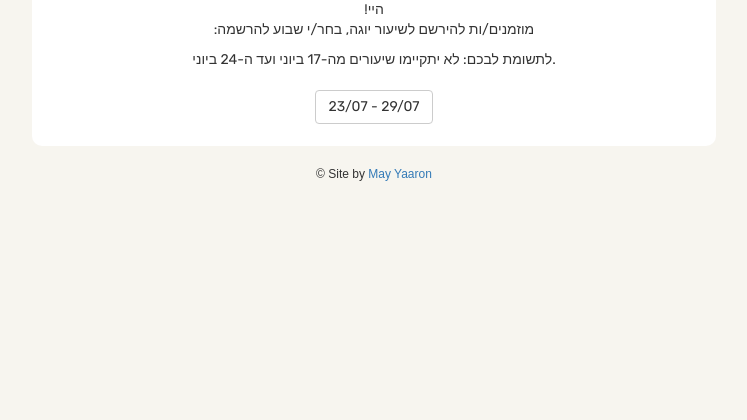
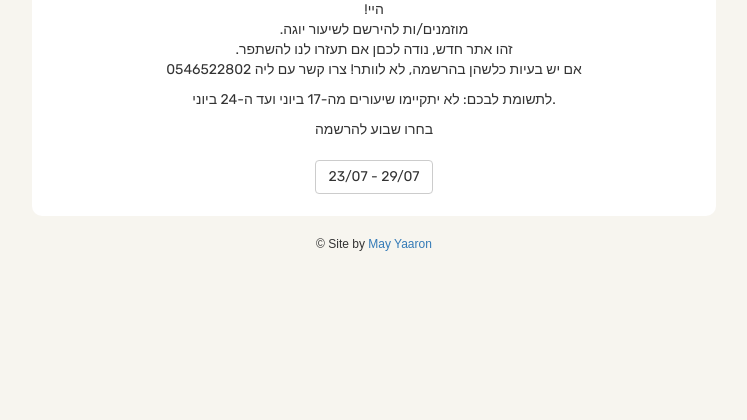
Before and after one commit to maykmayx/YogaRegApp, a Django app: page / in a window 1280 px wide. Shown: the part 321-741 px from the top of the page, without its empty margins (266-1013 px from the left). Run offline with Django 3.2, Linux system fonts and the light colour scheme; some libraries are stand-ins or nearby versions.

```diff
--- a/app/templates/index.html
+++ b/app/templates/index.html
@@ -25,8 +25,15 @@
                     <div class="row">
                         <div class="col-xs-12">
                             <p dir="rtl">היי!<br>
-                            מוזמנים/ות להירשם לשיעור יוגה, בחר/י שבוע להרשמה:</p>
+
+                            מוזמנים/ות להירשם לשיעור יוגה.
+                            <br>
+                                זהו אתר חדש, נודה לכםן אם תעזרו לנו להשתפר.
+                                <br>
+                                אם יש בעיות כלשהן בהרשמה, לא לוותר! צרו קשר עם ליה 0546522802
+                            </p>
                         <p>לתשומת לבכם: לא יתקיימו שיעורים מה-17 ביוני ועד ה-24 ביוני.</p>
+                            <p>בחרו שבוע להרשמה</p>
                         </div>
                     </div>
                     <div class="row">
--- a/app/templates/week.html
+++ b/app/templates/week.html
@@ -36,7 +36,8 @@
                             <p valign="middle" dir="rtl">
 
                                 בחרו שיעור, השאירו פרטים מלאים והמערכת תאשר את כניסתכם לשיעור או לרשימת ההמתנה.
-                               ביטול הגעתכם עד 12 שעות לפני מועד השיעור לא מחייב בתשלום.
+                               <br>
+                                ביטול הגעתכם עד 12 שעות לפני מועד השיעור לא מחייב בתשלום.
 
                             <br>
                                 <strong>
```
